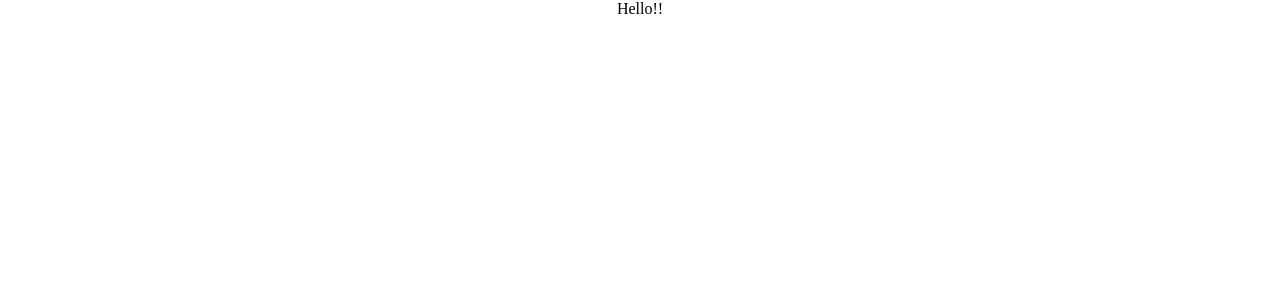
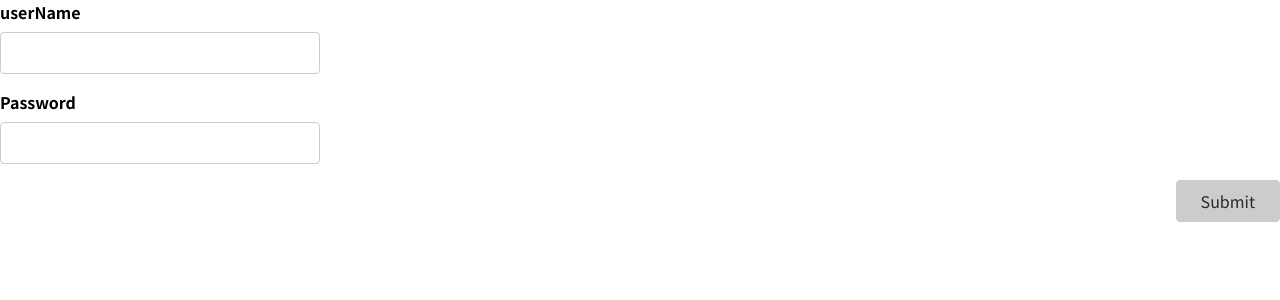
Before and after one commit to Gowtham-M1729/Home-EV, a React (Create React App) app: page / in a window 1280 px wide. Shown: the top 300 px of the page. Built offline with nearby package versions, Linux system fonts and the light colour scheme.

Commit message:
added signup

```diff
--- a/package.json
+++ b/package.json
@@ -3,6 +3,9 @@
   "version": "0.1.0",
   "private": true,
   "dependencies": {
+    "@emotion/react": "^11.9.0",
+    "@emotion/styled": "^11.8.1",
+    "@mui/material": "^5.8.1",
     "@testing-library/jest-dom": "^5.16.4",
     "@testing-library/react": "^13.2.0",
     "@testing-library/user-event": "^13.5.0",
--- a/src/App.css
+++ b/src/App.css
@@ -1,38 +1,22 @@
-.App {
-  text-align: center;
+@import url('https://fonts.googleapis.com/css2?family=Noto+Sans+JP:wght@400;700&display=swap');
+
+* {
+  box-sizing: border-box;
 }
 
-.App-logo {
-  height: 40vmin;
-  pointer-events: none;
+html {
+  font-family: 'Noto Sans JP', sans-serif;
 }
 
-@media (prefers-reduced-motion: no-preference) {
-  .App-logo {
-    animation: App-logo-spin infinite 20s linear;
-  }
+body {
+  margin: 0;
 }
 
-.App-header {
-  background-color: #282c34;
-  min-height: 100vh;
-  display: flex;
-  flex-direction: column;
-  align-items: center;
-  justify-content: center;
-  font-size: calc(10px + 2vmin);
-  color: white;
+.app {
+  width: 90%;
+  max-width: 43rem;
+  padding: 1rem;
+  border-radius: 12px;
+  background-color: white;
+  margin: 3rem auto;
 }
-
-.App-link {
-  color: #61dafb;
-}
-
-@keyframes App-logo-spin {
-  from {
-    transform: rotate(0deg);
-  }
-  to {
-    transform: rotate(360deg);
-  }
-}
--- a/src/App.js
+++ b/src/App.js
@@ -1,10 +1,11 @@
 
 import './App.css';
+import SignUp from './components/Auth/SignUp';
 
 function App() {
   return (
     <div className="App">
-     Hello!!
+      <SignUp/>
     </div>
   );
 }
--- /dev/null
+++ b/src/components/Auth/SignUp.css
@@ -0,0 +1,89 @@
+
+
+.form-control {
+  margin-bottom: 1rem;
+}
+
+.form-control input,
+.form-control label {
+  display: block;
+}
+
+.form-control label {
+  font-weight: bold;
+  margin-bottom: 0.5rem;
+}
+
+.form-control input,
+.form-control select {
+  font: inherit;
+  padding: 0.5rem;
+  border-radius: 4px;
+  border: 1px solid #ccc;
+  width: 20rem;
+  max-width: 100%;
+}
+
+.form-control input:focus {
+  outline: none;
+  border-color: #240370;
+  background-color: #e0d4fd;
+}
+
+.control-group {
+  display: flex;
+  column-gap: 1rem;
+  flex-wrap: wrap;
+  flex-direction:column;
+}
+
+.control-group .form-control {
+  min-width: 15rem;
+  flex: 1;
+}
+
+button {
+  font: inherit;
+  background-color: #240370;
+  color: white;
+  border: 1px solid #240370;
+  padding: 0.5rem 1.5rem;
+  border-radius: 4px;
+  cursor: pointer;
+}
+
+button:hover,
+button:active {
+  background-color: #33059e;
+  border-color: #33059e;
+}
+button:disabled,
+button:disabled:hover,
+button:disabled:active {
+  background-color: #ccc;
+  color: #292929;
+  border-color: #ccc;
+  cursor: not-allowed;
+}
+
+.form-actions {
+  text-align: right;
+}
+
+.form-actions button {
+  margin-left: 1rem;
+}
+
+.invalid input {
+  border: 1px solid #b40e0e;
+  background-color: #fddddd;
+}
+
+.invalid input:focus {
+  border-color: #ff8800;
+  background-color: #fbe8d2;
+}
+
+.error-text {
+  color: #b40e0e;
+}
--- /dev/null
+++ b/src/components/Auth/SignUp.js
@@ -0,0 +1,78 @@
+import useInput from "../hooks/use-input";
+import "./SignUp.css";
+
+const BasicForm = (props) => {
+  const {
+    value: userName,
+    valueIsValid: userNameIsValid,
+    hasError: userHasError,
+    inputHandler: userInputHandler,
+    onBlurHandler: usertBlurHandler,
+    reset: userReset,
+  } = useInput((value) => value.includes("@"));
+
+  const {
+    value: password,
+    valueIsValid: passIsValid,
+    hasError: passHasError,
+    inputHandler: passInputHandler,
+    onBlurHandler: passBlurHandler,
+    reset: passReset,
+  } = useInput((value) => value.trim() !== "");
+
+  let isFormValid = false;
+  if (userNameIsValid && passIsValid) isFormValid = true;
+
+  const onSubmitHandler = (event) => {
+    event.preventDefault();
+
+    if (!userNameIsValid && !passIsValid) return;
+
+    console.log(userName, password);
+    userReset();
+    passReset();
+  };
+
+  const userClass = userHasError ? "form-control invalid" : "form-control";
+  const passClass = passHasError ? "form-control invalid" : "form-control";
+
+  return (
+    <form onSubmit={onSubmitHandler}>
+      <div className="signup-box">
+        <div className="control-group">
+          <div className={userClass}>
+            <label htmlFor="name">userName</label>
+            <input
+              type="text"
+              id="name"
+              onChange={userInputHandler}
+              onBlur={usertBlurHandler}
+              value={userName}
+            />
+            {userHasError && (
+              <p className="error-text">Enter valid first name</p>
+            )}
+          </div>
+          <div className={passClass}>
+            <label htmlFor="name">Password</label>
+            <input
+              type="password"
+              id="name"
+              onChange={passInputHandler}
+              onBlur={passBlurHandler}
+              value={password}
+            />
+            {passHasError && (
+              <p className="error-text">Enter valid last name</p>
+            )}
+          </div>
+          <div className="form-actions">
+            <button disabled={!isFormValid}>Submit</button>
+          </div>
+        </div>
+      </div>
+    </form>
+  );
+};
+
+export default BasicForm;
--- /dev/null
+++ b/src/components/hooks/use-input.js
@@ -0,0 +1,33 @@
+import { useState } from "react";
+
+const useInput = (validate) => {
+  const [inputValue, setInputValue] = useState("");
+  const [isTouched, setIsTouched] = useState(false);
+
+  const valueIsValid = validate(inputValue);
+  const valueHasError = !valueIsValid && isTouched;
+
+  const inputHandler = (event) => {
+    setInputValue(event.target.value);
+  };
+
+  const onBlurHandler = () => {
+    setIsTouched(true);
+  };
+
+  const reset = () => {
+    setInputValue("");
+    setIsTouched(false);
+  };
+
+  return {
+    value: inputValue,
+    valueIsValid,
+    hasError: valueHasError,
+    inputHandler,
+    onBlurHandler,
+    reset,
+  };
+};
+
+export default useInput;
```
Also changed, not shown: src/components/Auth/Login.js (renamed from src/components/Login.js), 1 other file (tests, documents, lock files or other folders).
